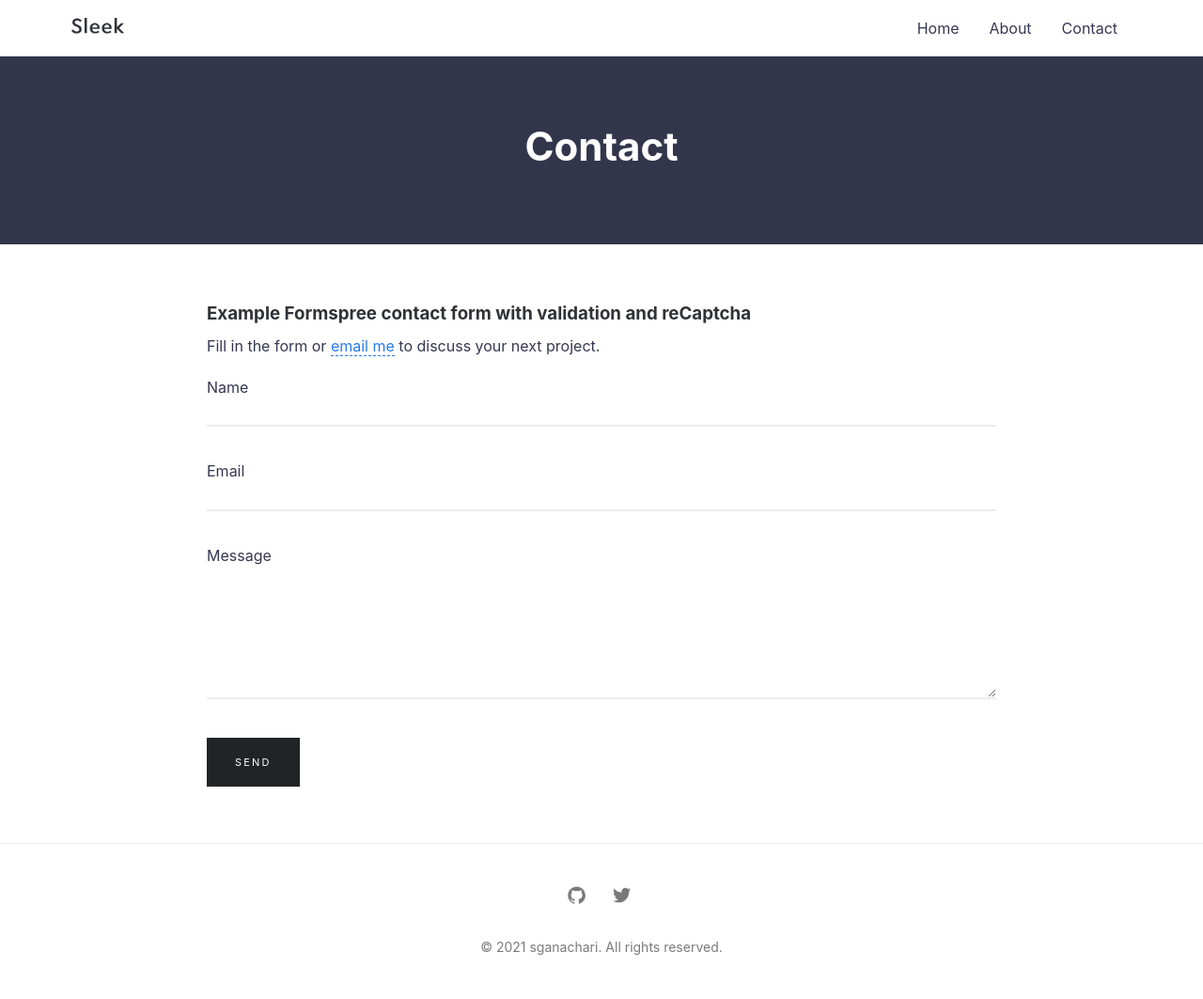
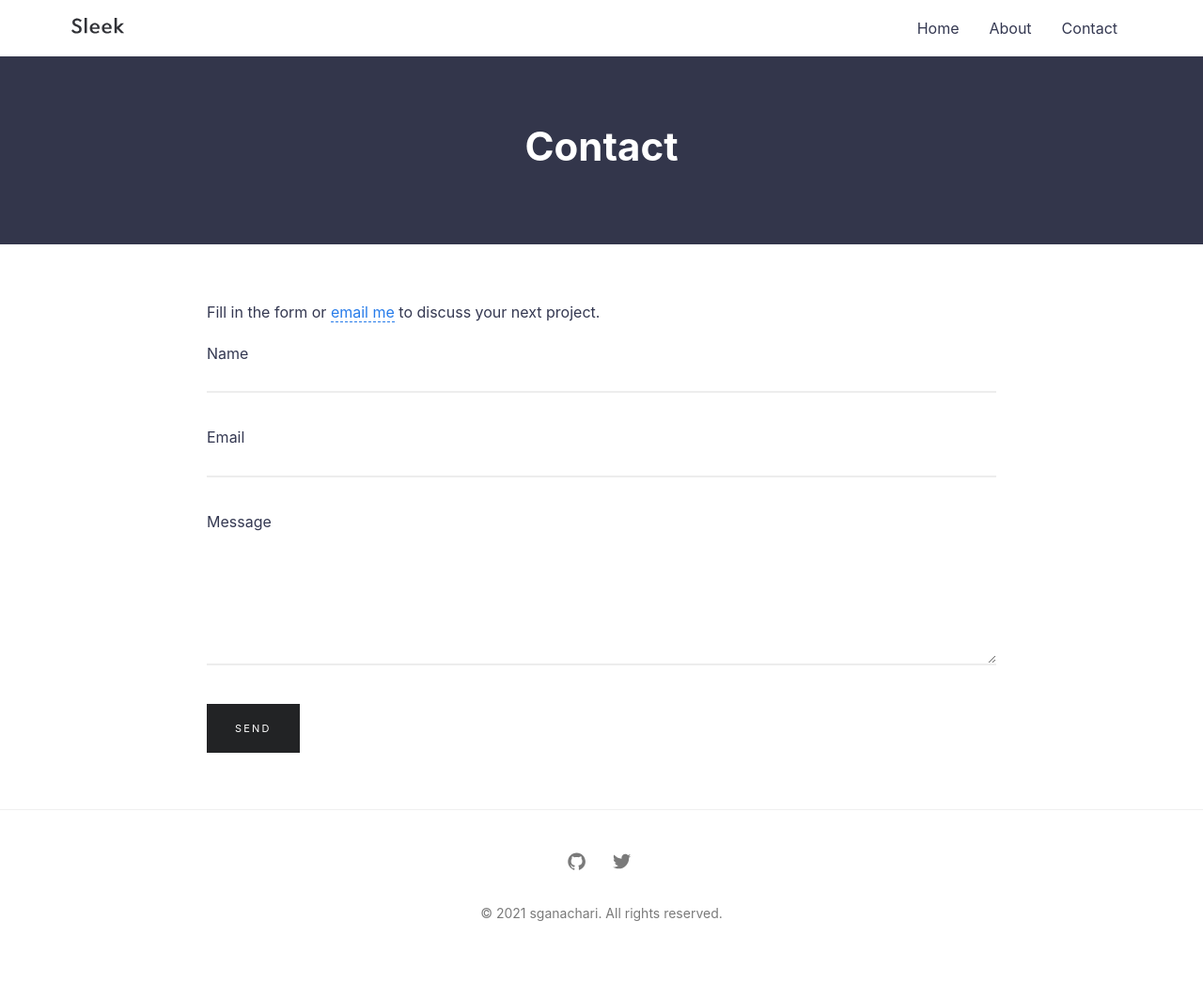
Before and after one commit to sganachari/sganachari.github.io, a Jekyll site: the page built from contact.md, in a window 1280 px wide. Shown: the whole page at 94% size. Built offline with Jekyll 4.4.1, drawn with Linux system fonts in a browser that asks for light colours; after the commit the page ends 1027 px from its top, so only the background shows below that.

Commit message:
Update contact.md

```diff
--- a/contact.md
+++ b/contact.md
@@ -5,8 +5,6 @@ permalink: /contact/
 ---
 
 
-### Example Formspree contact form with validation and reCaptcha
-
 Fill in the form or [email me](mailto:{{site.email}}) to discuss your next project.
 
 {% include form.html %}
```
